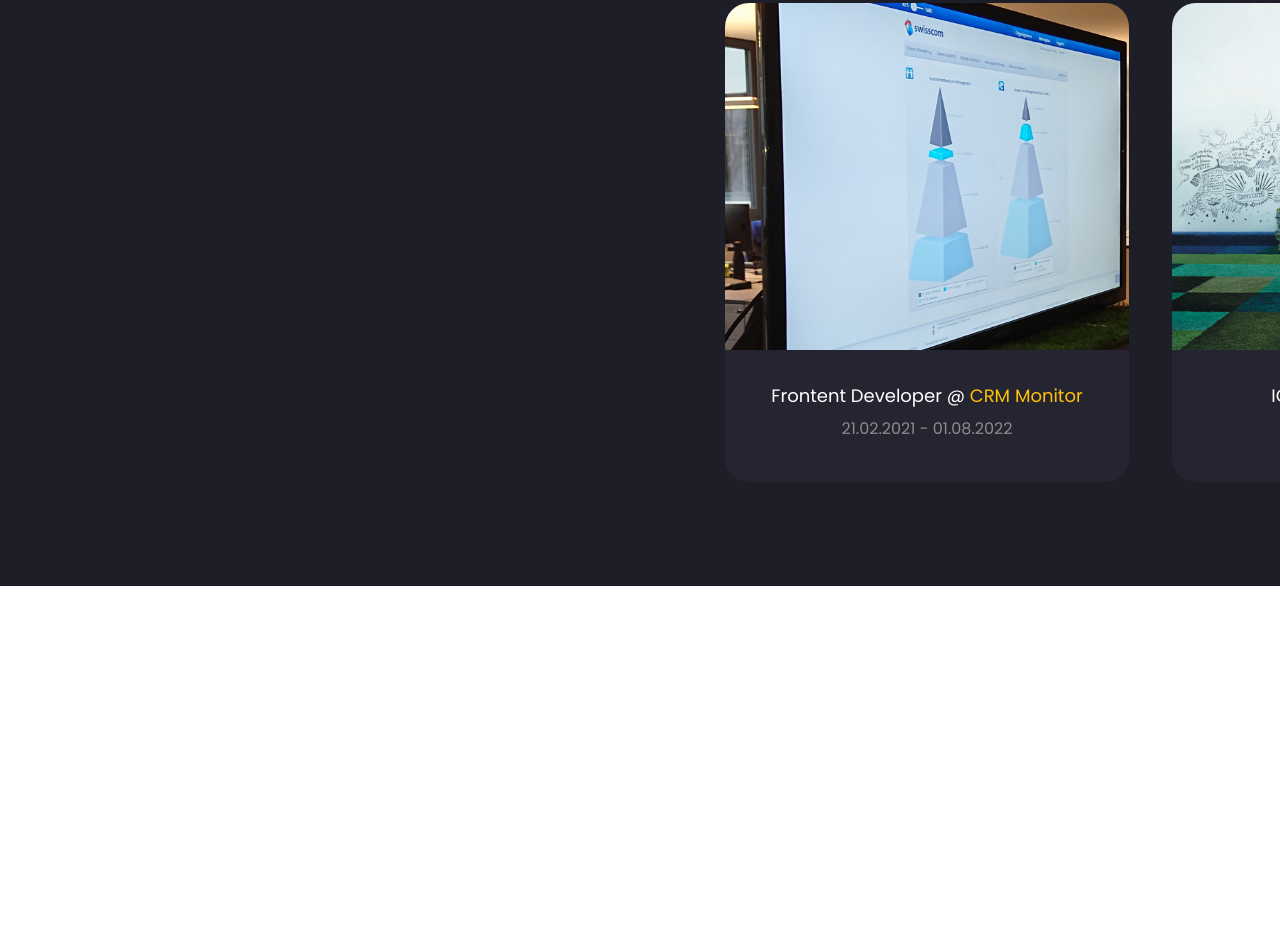
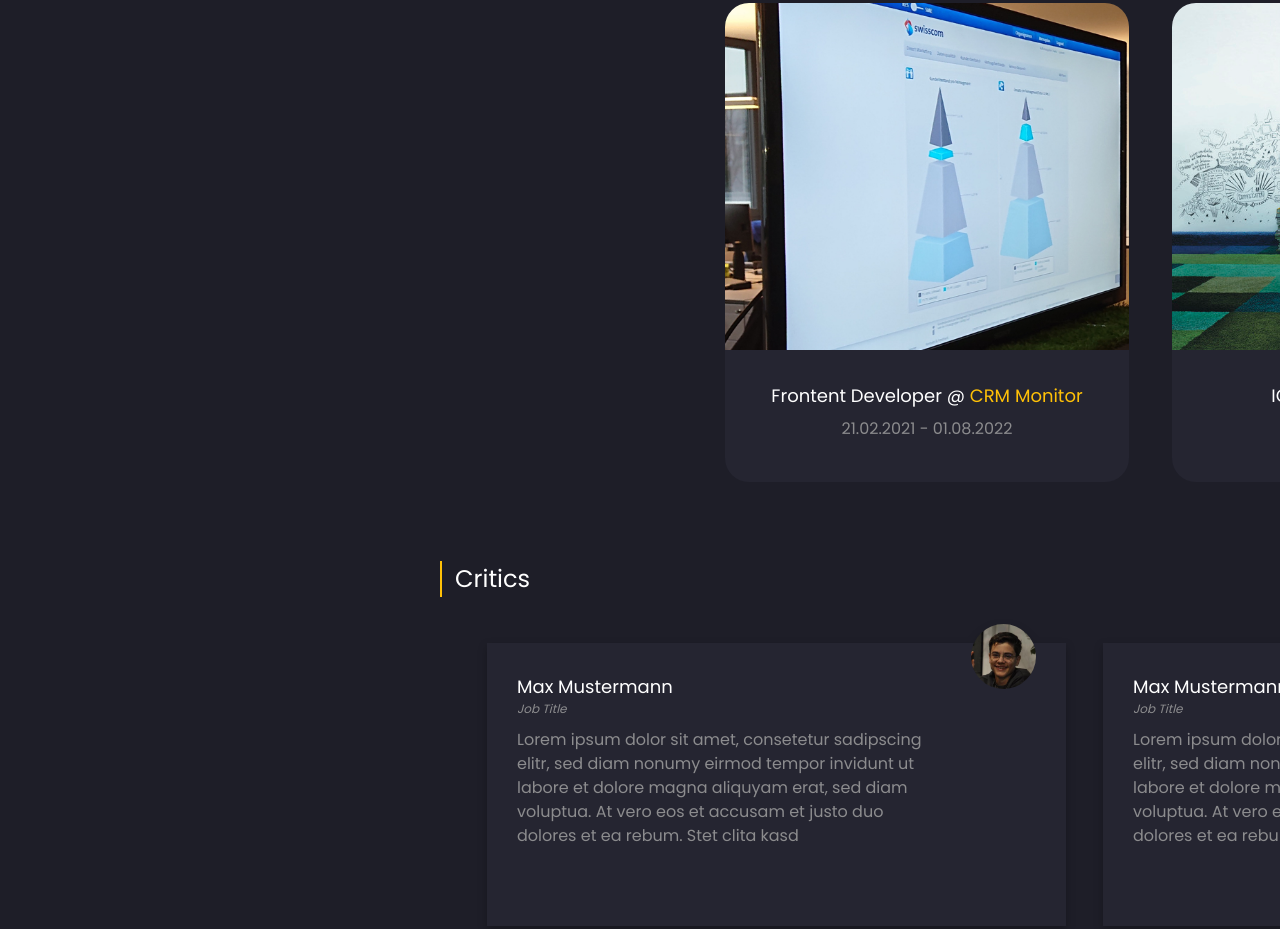
Before and after one commit to janisringli/portfolio, a plain HTML site: page src/index.html in a window 1280 px wide. Shown: the part 1542-2471 px from the top of the page. Before the commit the page ends 2128 px from the top, so only its background shows below. Drawn offline with Linux system fonts and the light colour scheme.

Commit message:
add feedback card in a amount of speed that you cannot even render in your brainzzzz
my muscles are getting bigger

```diff
--- a/src/index.html
+++ b/src/index.html
@@ -197,7 +197,17 @@
         </div>
         <div class="aboutMe__container">
           <div class="aboutMe__title">About me</div>
-          <div class="aboutMe__text">Lorem ipsum dolor sit amet, consetetur sadipscing elitr, sed diam nonumy eirmod tempor invidunt ut labore et dolore magna aliquyam erat, sed diam voluptua. At vero eos et accusam et justo duo dolores et ea rebum. Stet clita kasd gubergren, no sea takimata sanctus est Lorem ipsum dolor sit amet. Lorem ipsum dolor sit amet, consetetur sadipscing elitr, sed diam nonumy eirmod tempor invidunt ut labore et dolore magna aliquyam erat, sed diam voluptua. At vero eos et accusam et justo duo dolores et ea rebum. Stet clita kasd gubergren, no sea takimata sanctus est Lorem ipsum dolor sit amet.</div>
+          <div class="aboutMe__text">
+            Lorem ipsum dolor sit amet, consetetur sadipscing elitr, sed diam
+            nonumy eirmod tempor invidunt ut labore et dolore magna aliquyam
+            erat, sed diam voluptua. At vero eos et accusam et justo duo dolores
+            et ea rebum. Stet clita kasd gubergren, no sea takimata sanctus est
+            Lorem ipsum dolor sit amet. Lorem ipsum dolor sit amet, consetetur
+            sadipscing elitr, sed diam nonumy eirmod tempor invidunt ut labore
+            et dolore magna aliquyam erat, sed diam voluptua. At vero eos et
+            accusam et justo duo dolores et ea rebum. Stet clita kasd gubergren,
+            no sea takimata sanctus est Lorem ipsum dolor sit amet.
+          </div>
         </div>
         <div class="projects__container">
           <div class="projekts__title">Projects</div>
@@ -209,25 +219,44 @@
           <div class="project__row">
             <div class="project__card">
               <div class="test">
-            <img class="project__image" src="./assets/images/traily.png" alt="first-steps-2021">
-            <img class="traily" src="./assets/svg/traily.svg" alt="">
+                <img
+                  class="project__image"
+                  src="./assets/images/traily.png"
+                  alt="first-steps-2021"
+                />
+                <img class="traily" src="./assets/svg/traily.svg" alt="" />
               </div>
               <div class="project__info">
-              <div class="project__company">Frontent Developer @ <span style="color:#ffc107">Traily</span></div>
+                <div class="project__company">
+                  Frontent Developer @
+                  <span style="color: #ffc107">Traily</span>
+                </div>
                 <div class="project__timespan">21.02.2021 - 01.08.2022</div>
               </div>
             </div>
             <div class="project__card">
-            <img class="project__image" src="./assets/images/hive.jpg" alt="first-steps-2021">
+              <img
+                class="project__image"
+                src="./assets/images/hive.jpg"
+                alt="first-steps-2021"
+              />
               <div class="project__info">
-              <div class="project__company">Frontend developer @ <span style="color:#ffc107">HIVE</span></div>
+                <div class="project__company">
+                  Frontend developer @ <span style="color: #ffc107">HIVE</span>
+                </div>
                 <div class="project__timespan">16.08.2021 - 18.02.2022</div>
               </div>
             </div>
             <div class="project__card">
-              <img class="project__image" src="./assets/images/first-steps-2021.jpeg" alt="first-steps-2021">
+              <img
+                class="project__image"
+                src="./assets/images/first-steps-2021.jpeg"
+                alt="first-steps-2021"
+              />
               <div class="project__info">
-              <div class="project__company">Helper @ <span style="color:#ffc107">First-Steps 2021</span></div>
+                <div class="project__company">
+                  Helper @ <span style="color: #ffc107">First-Steps 2021</span>
+                </div>
                 <div class="project__timespan">02.08.2021 - 13.08.2021</div>
               </div>
             </div>
@@ -239,17 +268,70 @@
           </div>
           <div class="project__row2">
             <div class="project__card">
-            <img class="project__image" src="./assets/images/crm-monitor.jpg" alt="first-steps-2021">
+              <img
+                class="project__image"
+                src="./assets/images/crm-monitor.jpg"
+                alt="first-steps-2021"
+              />
               <div class="project__info">
-              <div class="project__company">Frontent Developer @ <span style="color:#ffc107">CRM Monitor</span></div>
+                <div class="project__company">
+                  Frontent Developer @
+                  <span style="color: #ffc107">CRM Monitor</span>
+                </div>
                 <div class="project__timespan">21.02.2021 - 01.08.2022</div>
               </div>
             </div>
             <div class="project__card">
-            <img class="project__image" src="./assets/images/first-steps-2021.jpeg" alt="first-steps-2021">
+              <img
+                class="project__image"
+                src="./assets/images/first-steps-2021.jpeg"
+                alt="first-steps-2021"
+              />
               <div class="project__info">
-              <div class="project__company">ICT Bootcamp @ <span style="color:#ffc107">Labor</span></div>
+                <div class="project__company">
+                  ICT Bootcamp @ <span style="color: #ffc107">Labor</span>
+                </div>
                 <div class="project__timespan">21.02.2021 - 01.08.2022</div>
+              </div>
+            </div>
+          </div>
+        </div>
+
+        <div class="critics__container">
+          <div class="critics__title">Critics</div>
+          <div class="critics__slider">
+          <div class="critics__card">
+            <img
+              class="critics__portrait"
+              src="./assets/images/portrait.jpg"
+              alt="test"
+            />
+            <div class="card__content">
+              <div class="critics__name">Max Mustermann</div>
+              <div class="critics__job-title">Job Title</div>
+              <div class="critics__text">
+                Lorem ipsum dolor sit amet, consetetur sadipscing elitr, sed
+                diam nonumy eirmod tempor invidunt ut labore et dolore magna
+                aliquyam erat, sed diam voluptua. At vero eos et accusam et
+                justo duo dolores et ea rebum. Stet clita kasd
+              </div>
+            </div>
+          </div>
+          <div class="critics__card">
+            <img
+              class="critics__portrait"
+              src="./assets/images/portrait.jpg"
+              alt="test"
+            />
+            <div class="card__content">
+              <div class="critics__name">Max Mustermann</div>
+              <div class="critics__job-title">Job Title</div>
+              <div class="critics__text">
+                Lorem ipsum dolor sit amet, consetetur sadipscing elitr, sed
+                diam nonumy eirmod tempor invidunt ut labore et dolore magna
+                aliquyam erat, sed diam voluptua. At vero eos et accusam et
+                justo duo dolores et ea rebum. Stet clita kasd
+              </div>
             </div>
           </div>
         </div>
--- a/src/mainContent.css
+++ b/src/mainContent.css
@@ -114,3 +114,56 @@
   padding-left: 285px;
   padding-bottom: 79px;
 }
+.critics__title {
+  border-left: 2px solid #ffc107;
+  color: #ffffff;
+  padding-left: 13px;
+  font-size: 24px;
+  line-height: 36px;
+}
+.critics__card {
+  position: relative;
+  background-color: #252531;
+  width: 549px;
+  height: 253px;
+  padding-left: 30px;
+  padding-top: 30px;
+}
+.critics__text {
+  width: 424px;
+  font-size: 16px;
+  color: #8c8c8e;
+  line-height: 24px;
+}
+.critics__name {
+  color: #ffffff;
+  font-size: 18px;
+  line-height: 27px;
+}
+.critics__job-title {
+  color: #8c8c8e;
+  font-style: italic;
+  font-size: 12px;
+  line-height: 18px;
+  padding-bottom: 10px;
+}
+.critics__portrait {
+  position: absolute;
+  top: -19px;
+  right: 30px;
+  height: 65px;
+  width: 65px;
+  border-radius: 50%;
+}
+.critics__card {
+  display: flex;
+  flex-direction: column;
+  filter: drop-shadow(0px 4px 4px rgba(0, 0, 0, 0.25));
+}
+.critics__slider {
+  display: flex;
+  flex-direction: row;
+  gap: 37px;
+  padding-top: 46px;
+  padding-left: 47px;
+}
```
Lines whose indentation alone changed are shown as unchanged.
